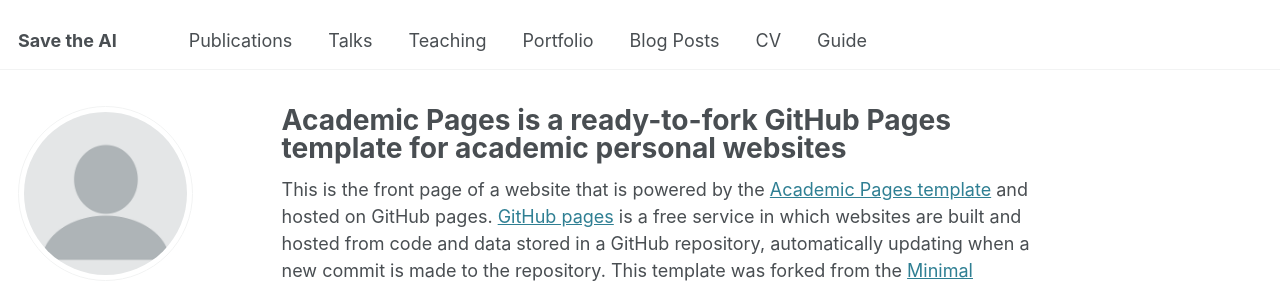
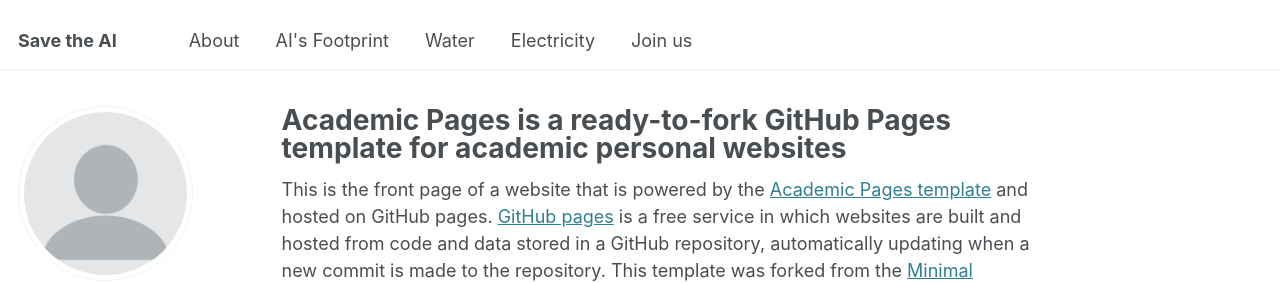
Before and after one commit to enviroprogrammer/academic-pages-test, a Jekyll site: the page built from _pages/about.md, in a window 1280 px wide. Shown: the top 283 px of the page. Built offline with Jekyll 4.4.1, drawn with Linux system fonts in a browser that asks for light colours; some web fonts are replaced.

Commit message:
Update navigation.yml

```diff
--- a/_data/navigation.yml
+++ b/_data/navigation.yml
@@ -5,23 +5,17 @@
 # prevent it from being included in the site.
 
 main:
-  - title: "Publications"
-    url: /publications/
+  - title: "About"
+    url: /about/
 
-  - title: "Talks"
-    url: /talks/
+  - title: "AI's Footprint"
+    url: /ais-footprint/
 
-  - title: "Teaching"
-    url: /teaching/
+  - title: "Water"
+    url: /ais-footprint/water/
 
-  - title: "Portfolio"
-    url: /portfolio/
+  - title: "Electricity"
+    url: /ais-footprint/electricity/
 
-  - title: "Blog Posts"
-    url: /year-archive/
-
-  - title: "CV"
-    url: /cv/
-
-  - title: "Guide"
-    url: /markdown/
+  - title: "Join us"
+    url: /join-us/
```
